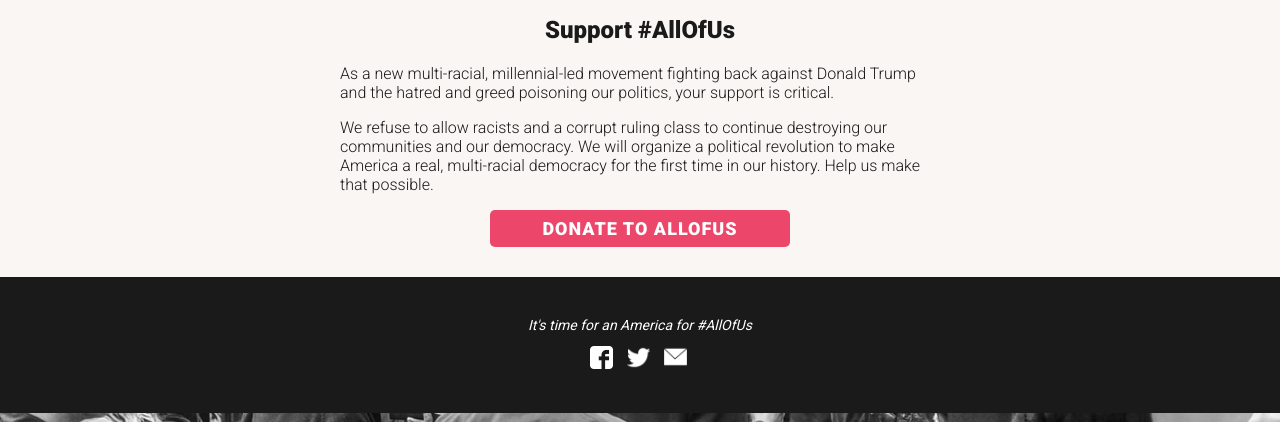
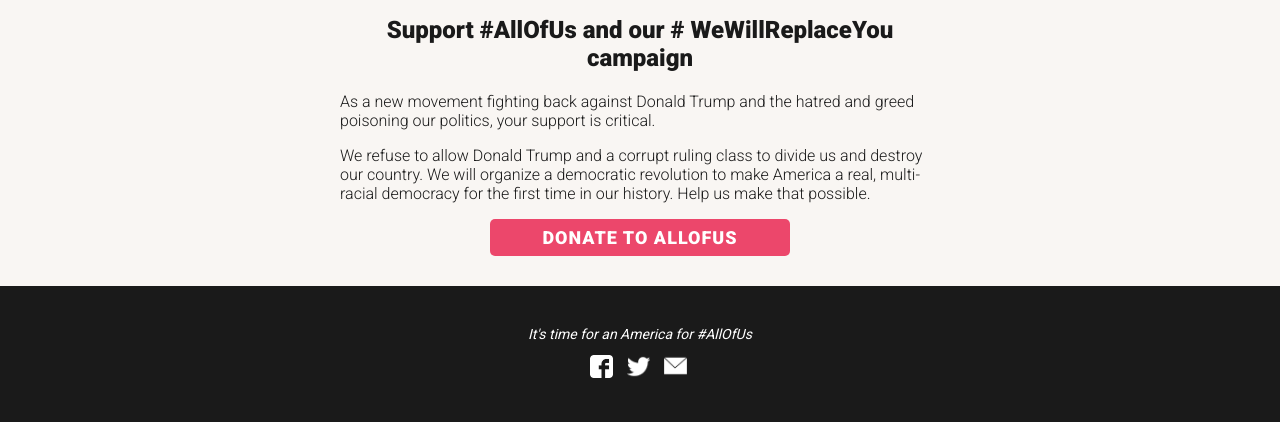
Before and after one commit to DigitalCharlie/allofus, a Jekyll site: the page built from index.html, in a window 1280 px wide and 900 px high, scrolled down 1511 px, cut to the strip 478-900 px from the top of the window. Built offline with Jekyll 4.4.1, drawn with Linux system fonts in a browser that asks for light colours; nearby versions of some CDN libraries; a script that is not in the unit is left out; some of the changed text lies outside the part shown.

Commit message:
Update index.html

```diff
--- a/index.html
+++ b/index.html
@@ -10,12 +10,12 @@
   <div class="section-content">
 
       <h1>
-        It's time for a new America. It's time for #AllOfUs.
+        It's time for a new America. It's time for #AllofUs.
       </h1>
 
     <div class="an-form">
 
-      <p class="petition-text" id="action-form">Sign the petition: Tell Democrats to stand up to Trump’s racism and greed. Call on them to #JointheOpposition.</p>
+      <p class="petition-text" id="action-form">Tell  Democrats: Resist Trump or #WeWillReplaceYou.</p>
 
       <script src='https://actionnetwork.org/widgets/v2/petition/congressional-democrats-defend-our-communities-against-trumps-racism-and-misogyny?format=js&referrer=gopcausedtrump&source=widget'></script><div id='can-petition-area-congressional-democrats-defend-our-communities-against-trumps-racism-and-misogyny' style='width: 100%'><!-- this div is the target for our HTML insertion --></div>
 
@@ -29,9 +29,9 @@
         </h3>
 
         <div class="shareButtons">
-            <a class="share-button facebook btn" href="http://www.facebook.com/sharer/sharer.php?u=http://www.allofus.org" target="_blank">Share on Facebook</a>
-            <a class="share-button twitter btn" href="https://twitter.com/intent/tweet?text=We%20will%20fight%20Trump%20every%20step%20of%20the%20way—and%20take%20on%20the%20Wall%20St%20Democrats%20who%20failed%20to%20stop%20him.%20www.allofus.org%20%23TrumpvsAllofUs" target="_blank">Share on Twitter</a>
-            <a class="share-button email btn" href="mailto:?subject=Check%20out%20AllOfUs.org!&body=Hey%2C%20I%20just%20joined%20AllofUs.org%2C%20a%20new%20multi-racial%2C%20millennial-led%20movement%20fighting%20racism%20and%20corporate%20greed.%20AllofUs%20is%20organizing%20to%20stop%20Trump%E2%80%99s%20agenda%20of%20hate%E2%80%94and%20also%20taking%20on%20the%20Democratic%20Party%20for%20selling%20out%20our%20communities%20to%20Wall%20Street.%0A%0ACheck%20it%20out!%0A%0ALink%3A%20http%3A%2F%2Fwww.allofus.org" target="_blank">Share via Email</a>
+            <a class="share-button facebook btn" href="https://www.facebook.com/sharer/sharer.php?u=http://wewillreplaceyou.org/?source=sharefb" target="_blank">Share on Facebook</a>
+            <a class="share-button twitter btn" href="https://twitter.com/intent/tweet?text=We%20will%20fight%20Trump%20every%20step%20of%20the%20way—and%20take%20on%20Democrats%20who%20fail%20to%20stop%20him.%20www.wewillreplaceyou.org" target="_blank">Share on Twitter</a>
+            <a class="share-button email btn" href="" target="_blank">Share via Email</a>
         </div>
 
 
@@ -62,10 +62,10 @@
         There is no such thing as a policy win with a neo-nazi sympathizer in the West Wing. Democrats must do everything in your power to defend the lives and freedom of the American people. For a year and half, Donald Trump pushed a hateful vision of America. Now, he’s appointing a leadership team whose values align with his dark and dangerous promises.
       </p>
       <p>
-        Wall Street Democrats failed to stop Trump. For too long, Democrats took young voters and people of color for granted, and conned white working class voters in favor of Wall Street interests. Once again, they’re putting our lives and democracy on the line by considering compromises with Trump.
+        Democrats failed to stop Trump. For too long, Democrats took young voters and people of color for granted, and conned white working class voters in favor of Wall Street interests. Once again, they’re putting our lives and democracy on the line by considering compromises with Trump.
       </p>
       <p>
-        Our generation is drawing a stark line in the sand. Democrats must pick a side: Trump or all of us. If you negotiate with a racist fascist and his klan, we will support primary challengers against you.
+        We are drawing a stark line in the sand. Democrats must pick a side: Trump or all of us. If you negotiate with Trump, we will support primary challengers against you.
       </p>
 
     </div>
@@ -142,17 +142,17 @@
   <div class="section-content">
 
     <h2>
-      Support #AllOfUs
+      Support #AllOfUs and our # WeWillReplaceYou campaign
     </h2>
 
     <p>
-      As a new multi-racial, millennial-led movement fighting back against Donald Trump and the hatred and greed poisoning our politics, your support is critical.
+      As a new movement fighting back against Donald Trump and the hatred and greed poisoning our politics, your support is critical.
     </p>
     <p>
-      We refuse to allow racists and a corrupt ruling class to continue destroying our communities and our democracy. We will organize a political revolution to make America a real, multi-racial democracy for the first time in our history. Help us make that possible.
+      We refuse to allow Donald Trump and a corrupt ruling class to divide us and destroy our country. We will organize a democratic revolution to make America a real, multi-racial democracy for the first time in our history. Help us make that possible.
     </p>
 
-    <a class="donate-button btn" href="https://actionnetwork.org/fundraising/support-allofus" target="_blank">Donate to AllOfUs</a>
+    <a class="donate-button btn" href="https://secure.actblue.com/contribute/page/wewillreplaceyou?refcode=homepage" target="_blank">Donate to AllOfUs</a>
 
   </div>
 
```
Also changed, not shown: other parts of index.html (+1 -1 lines).
